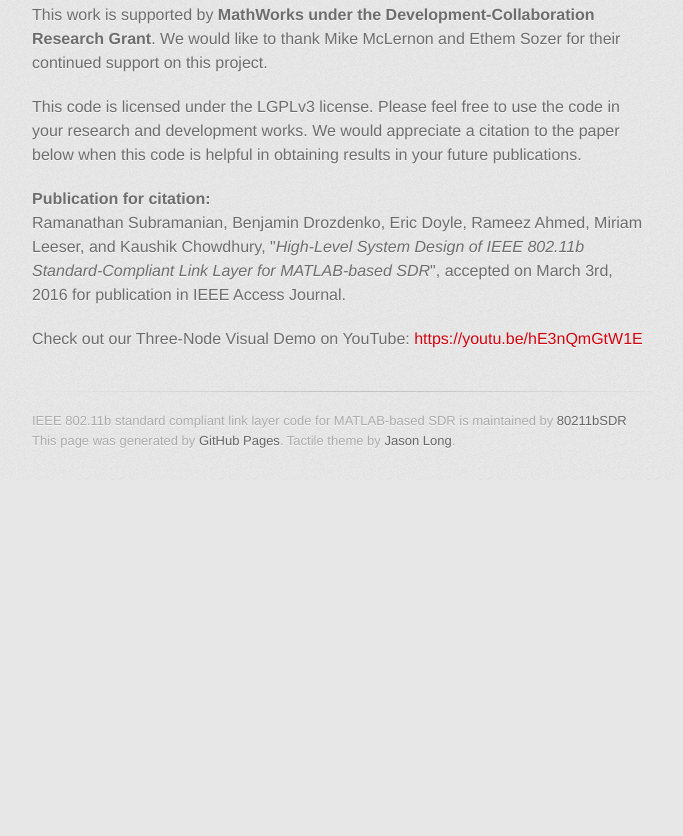
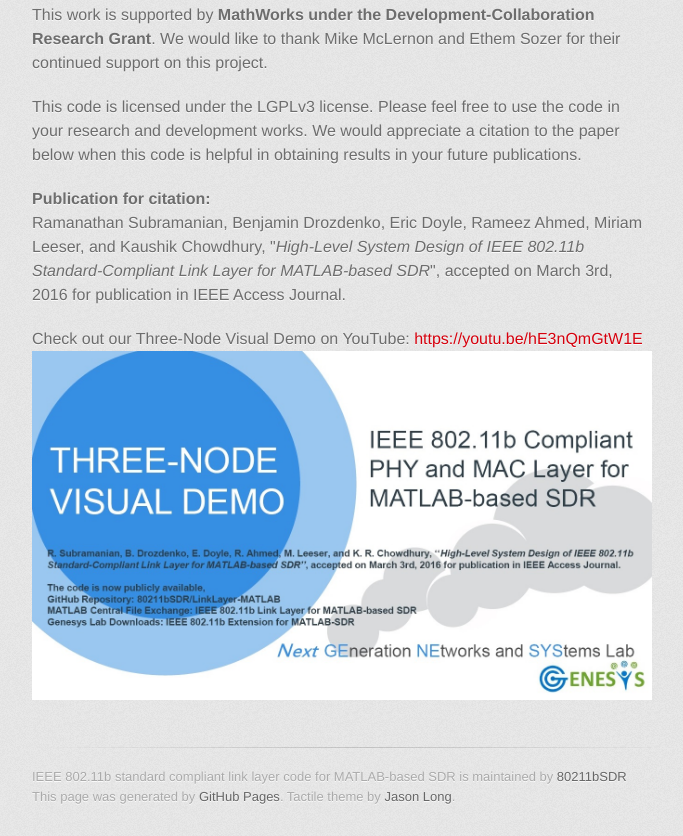
Before and after one commit to 80211bSDR/LinkLayer-MATLAB, a plain HTML site: page index.html in a window 1280 px wide. Shown: the part 1158-1994 px from the top of the page, without its empty margins (298-981 px from the left). Before the commit the page ends 1638 px from the top, so only its background shows below. Drawn offline with Linux system fonts and the light colour scheme; a web font is replaced by a local one.

```diff
--- a/index.html
+++ b/index.html
@@ -53,9 +53,8 @@
 <p><strong>Publication for citation:</strong><br>
 Ramanathan Subramanian, Benjamin Drozdenko, Eric Doyle, Rameez Ahmed, Miriam Leeser, and Kaushik Chowdhury, "<em>High-Level System Design of IEEE 802.11b Standard-Compliant Link Layer for MATLAB-based SDR</em>", accepted on March 3rd, 2016 for publication in IEEE Access Journal.</p>
 
-<p>Check out our Three-Node Visual Demo on YouTube: <a href="https://youtu.be/hE3nQmGtW1E">https://youtu.be/hE3nQmGtW1E</a></p>
-
-
+<p>Check out our Three-Node Visual Demo on YouTube: <a href="https://youtu.be/hE3nQmGtW1E">https://youtu.be/hE3nQmGtW1E</a>
+<a href="https://youtu.be/hE3nQmGtW1E"><img src="thumbnail.jpg" alt="IMAGE ALT TEXT"></a></p>
         </section>
 
         <footer>
```
Also changed, not shown: params.json (+1 -1 lines).
